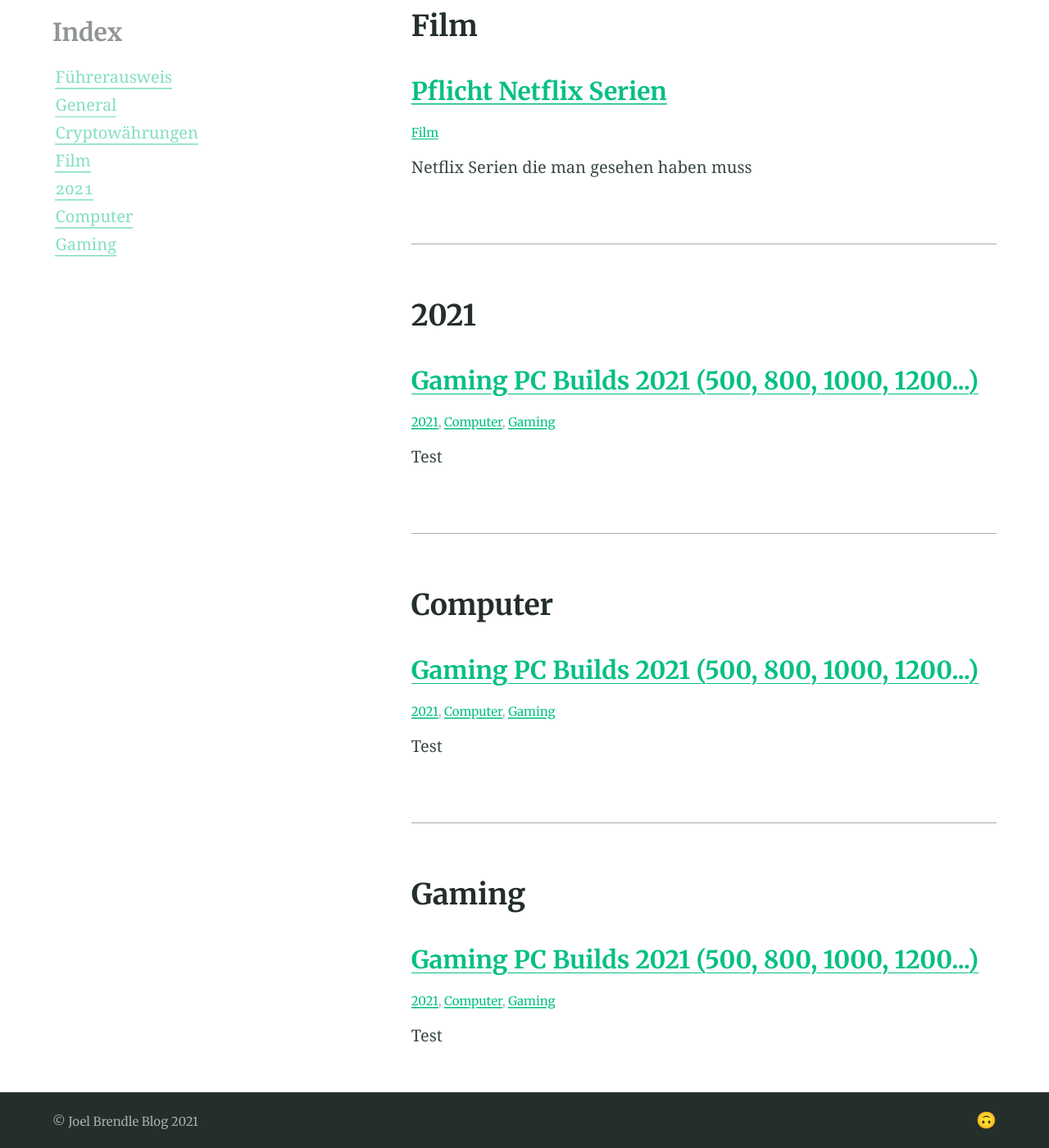
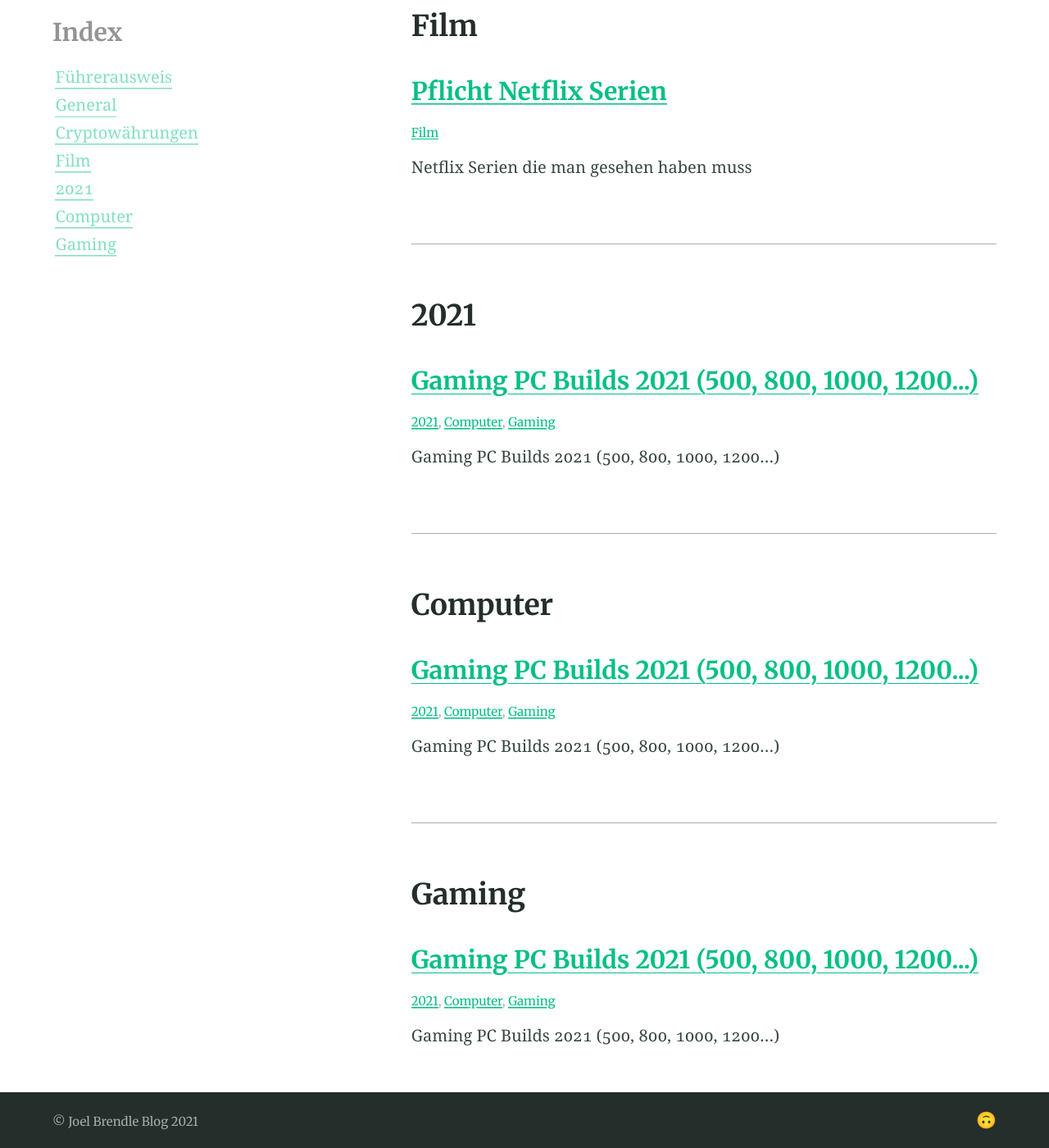
Before and after one commit to joelbrendle/joel_blog, a Jekyll site: the page built from categories.md, in a window 1280 px wide and 1400 px high, scrolled down 1422 px. Shown: the whole window at 82% size. Built offline with Jekyll 4.4.1, drawn with Linux system fonts in a browser that asks for light colours.

Commit message:
Update from Forestry.io Joel Brendle updated _posts/2021-03-06-pc-builds-2021-500-800-1000-1200....md

```diff
--- a/_posts/2021-03-06-pc-builds-2021-500-800-1000-1200....md
+++ b/_posts/2021-03-06-pc-builds-2021-500-800-1000-1200....md
@@ -4,8 +4,8 @@ categories:
 - '2021'
 - Computer
 - Gaming
-excerpt: Test
-feature_text: Test2
+excerpt: Gaming PC Builds 2021 (500, 800, 1000, 1200...)
+feature_text: ''
 feature_image: "/uploads/2989a62e-6564-42c2-9d78-40b1fb1b22e1.webp"
 
 ---
```
